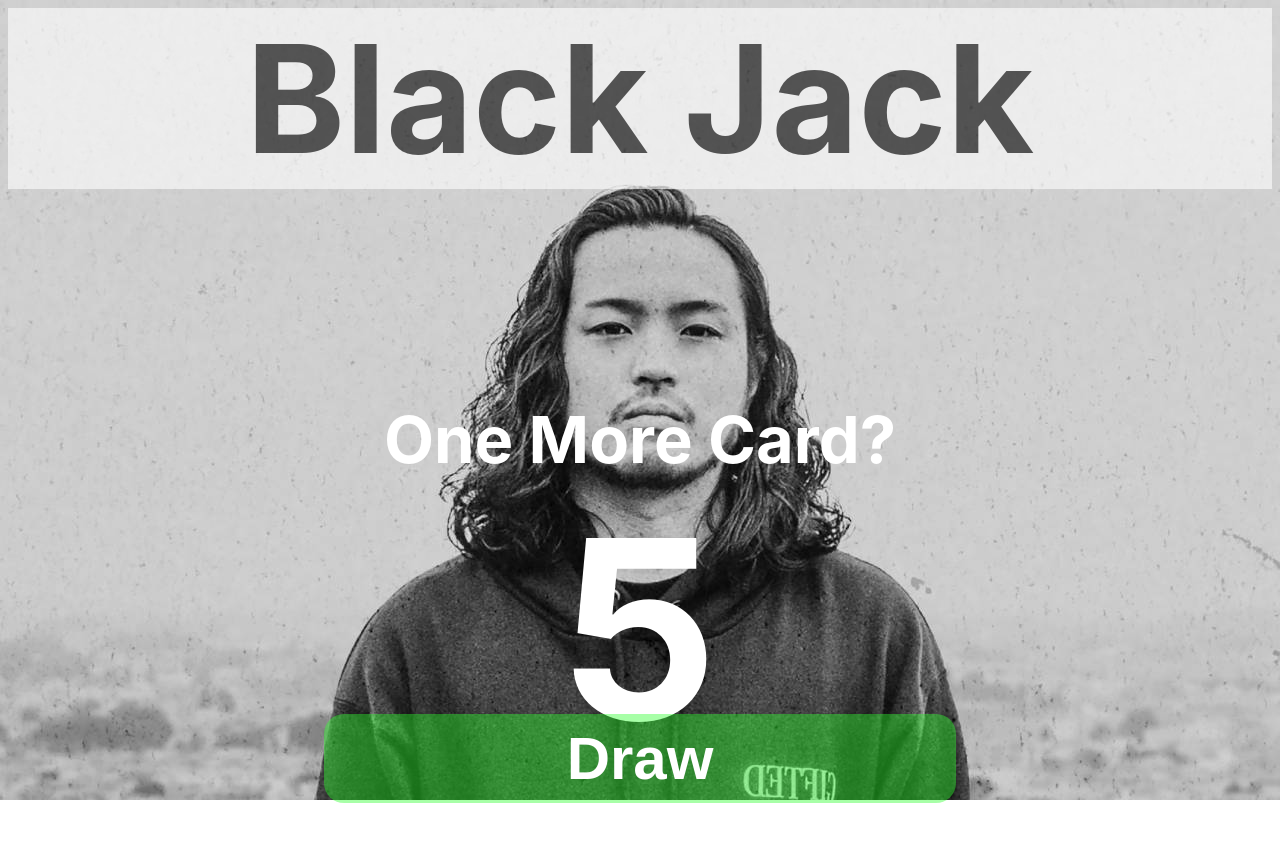
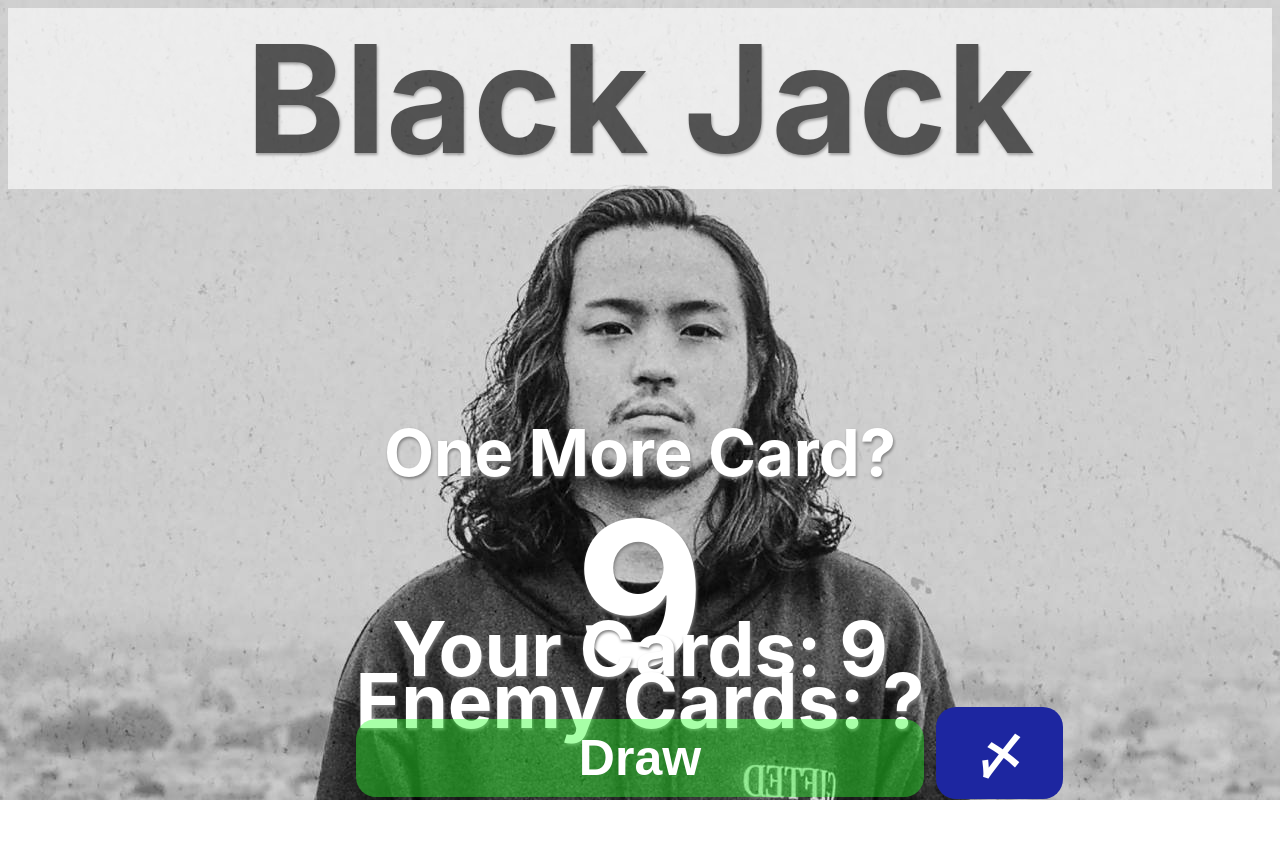
Before and after one commit to mest-yamaru/javascripy, a plain HTML site: page Blackjack/index.html in a window 1280 px wide. Both pictures are taken after a click on the button "Start Game". After the commit the page ends 800 px from the top, so only its background shows below. Drawn offline with Linux system fonts and the light colour scheme.

Commit message:
コンピューター設定

```diff
--- a/Blackjack/index.css
+++ b/Blackjack/index.css
@@ -1,5 +1,6 @@
 html {
     font-size: 50px;
+    text-shadow: 1px 2px 3px #808080
 }
 
 body {
@@ -34,19 +35,25 @@ body {
     font-size: 1.3rem;
     align-self: flex-start;
     width: 100%;
-    height: 10%;
+    height: 5%;
 }
 
 #card {
-    font-size: 5rem;
-    align-self: flex-start;
     width: 100%;
-    height: 30%;
+    height: 15%;
+    font-size: 4rem;
 }
 
 .cards-text {
     font-size: 1.5rem;
-    margin-top: 2rem;
+    width: 100%;
+    height: 5%;
+}
+
+.cards-text-mob {
+    font-size: 1.5rem;
+    width: 100%;
+    height: 5%;
 }
 
 .btn-area {
@@ -61,15 +68,24 @@ button {
     padding-bottom: 10px;
     color: white;
     font-weight: bold;
-    font-size: 1.2rem;
-    width: 50%;
-    align-self: flex-start;
+    font-size: 1rem;
+    width: 45%;
+}
+
+#empty-btn {
+    background: rgba(29, 38, 160, 0);
+    width: 10%;
 }
 
 #moreCard-btn {
     background: rgba(48, 255, 48, 0.425);
 }
 
+#endGame-btn {
+    background: rgb(29, 38, 160);
+    width: 10%;
+}
+
 #reset-btn {
     background: rgba(255, 0, 0, 0.425);
 }
--- a/Blackjack/index.html
+++ b/Blackjack/index.html
@@ -11,12 +11,17 @@
         </div>
         <div id="card">
             <div id="sumCard">0</div>
-            <div class="cards-text">
-                <span>Your Cards: </span><span id="cards"></span>
-            </div>
+        </div>
+        <div class="cards-text">
+            <span>Your Cards: </span><span id="cards"></span>
+        </div>
+        <div class="cards-text-mob" style="display:inline;">
+            <span>Enemy Cards: </span><span id="cardsMOB">?</span>
         </div>
         <div class="btn-area">
+            <button id="empty-btn" style="display:none;"></button>
             <button id="moreCard-btn" onclick="moreCard()" style="display:inline;">Start Game</button>
+            <button id="endGame-btn" onclick="resultMatch()" style="display:none;">〆</button>
             <button id="reset-btn" class="btn btn-flat" onclick="resetCard()" style="display:none">New Game</button>
         </div>
         <script src="index.js"></script>
--- a/Blackjack/index.js
+++ b/Blackjack/index.js
@@ -1,56 +1,88 @@
 let hasBlackJack = false
 let isAlive = true
 let sumCard = 0
+let sumCardMOB = 0
 let cards = []
+let cardsMOB = []
+let mobStopFlg = false
+let playerStopFlg = false
 
 let cardEl = document.getElementById("sumCard")
+let cardMOBEl = document.getElementById("sumCardMOB")
 let messageEl = document.getElementById("message")
 let moreCardEl = document.getElementById("moreCard-btn")
+let emptyEl = document.getElementById("empty-btn")
+let endGameEl = document.getElementById("endGame-btn")
 let resetEl = document.getElementById("reset-btn")
 let cardsEl = document.getElementById("cards")
+let cardsMOBEl = document.getElementById("cardsMOB")
+let matchEl = document.getElementById("match")
 
 function moreCard() {
     window.setTimeout(function() {
-        let newCard = Math.floor( Math.random() * 13 )
-        cards.push(newCard)
-        sumCard += newCard
+        getRandomCard(cards)
+        sumCard = cards.reduce(function(sum, element) {
+            return sum + element
+        }, 0)
+
+        if (!mobStopFlg) {
+            getRandomCard(cardsMOB)
+            sumCardMOB = cardsMOB.reduce(function(sum, element) {
+                return sum + element
+            }, 0)
+            if (sumCardMOB > 21) {
+                sumCardMOB -= cardsMOB.slice(-1)[0]
+                mobStopFlg = true
+            }
+        }
+
         cardsEl.textContent = cards
         cardEl.textContent = sumCard
+        emptyEl.style.display = "inline"
+        endGameEl.style.display = "inline"
         questionCard()
-    }, 700)
+    }, 680)
 }
 
 function resetCard(){
     window.setTimeout(function() {
-        sumCard = 0
-        cardEl.textContent = sumCard
-        messageEl.textContent = "START GAME?"
         resetButton()
     }, 500)
 }
 
 function questionCard() {
+    let player1 = sumCard
+    let player2 = sumCardMOB
     if (sumCard < 21) {
         messageEl.textContent = "One More Card?"
         moreCardEl.textContent = "Draw"
     } else if (sumCard === 21) {
-        messageEl.textContent = "You're BlackJack!! You Winn!!"
         hasBlackJack = true
+        playerStopFlg = true
+        messageEl.textContent = "You're BlackJack!! You Win!!"
         resetEl.style.display = "inline"
+        emptyEl.style.display = "none"
+        endGameEl.style.display = "none"
         moreCardEl.style.display = "none"
         document.body.style.backgroundImage = "url('Regao.jpg')"
-        hasBlackJack = true
+        cardsMOBEl.textContent = player2
     } else {
         messageEl.textContent = "Game Over"
         resetEl.style.display = "inline"
+        emptyEl.style.display = "none"
+        endGameEl.style.display = "none"
         moreCardEl.style.display = "none"
         messageEl.style.color = "red"
         document.body.style.backgroundImage = "url('Rend.jpg')"
         isAlive = false
+        cardsMOBEl.textContent = player2
     }
 }
 
 function resetButton() {
+    sumCard = 0
+    sumCardMOB = 0
+    cardEl.textContent = sumCard
     moreCardEl.style.display = "inline"
     resetEl.style.display = "none"
     messageEl.textContent = "Want to play a round?"
@@ -58,9 +90,43 @@ function resetButton() {
     moreCardEl.textContent = "Start Game"
     document.body.style.backgroundImage = "url('R.jpg')"
     cards.splice(0, cards.length)
+    cardsMOB.splice(0, cardsMOB.length)
     cardsEl.textContent = ""
+    cardsMOBEl.textContent = "?"
+    mobStopFlg = false
+    playerStopFlg = false
 }
 
-console.log(sumCard)
-console.log(hasBlackJack)
-console.log(isAlive)
+function resultMatch() {
+    window.setTimeout(function() {
+        let player1 = sumCard
+        let player2 = sumCardMOB
+        playerStopFlg = true
+        if (player1 > player2) {
+            messageEl.textContent = "You Win!"
+            document.body.style.backgroundImage = "url('Regao.jpg')"
+        } else if (player1 < player2) {
+            messageEl.textContent = "You lose!"
+            document.body.style.backgroundImage = "url('Rend.jpg')"
+        } else {
+            messageEl.textContent = "Draw..."
+            document.body.style.backgroundImage = "url('R.jpg')"
+        }
+        resetEl.style.display = "inline"
+        emptyEl.style.display = "none"
+        endGameEl.style.display = "none"
+        moreCardEl.style.display = "none"
+        cardsMOBEl.textContent = player2
+    }, 680)
+}
+
+function getRandomCard(yourCard) {
+    let randomNumber = Math.floor( Math.random()*13 ) + 1
+    if (randomNumber > 10) {
+        yourCard.push(10)
+    } else if (randomNumber === 1) {
+        yourCard.push(11)
+    } else {
+        yourCard.push(randomNumber)
+    }
+}
```
